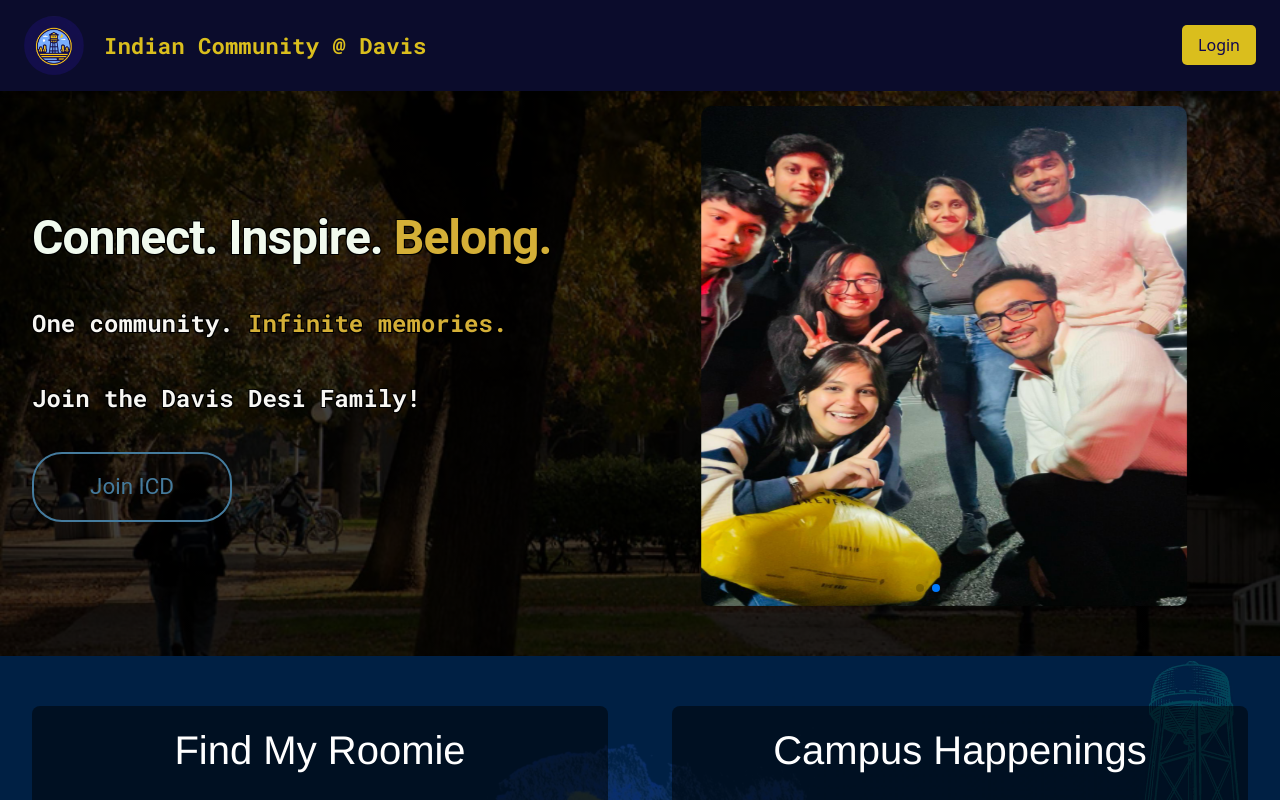
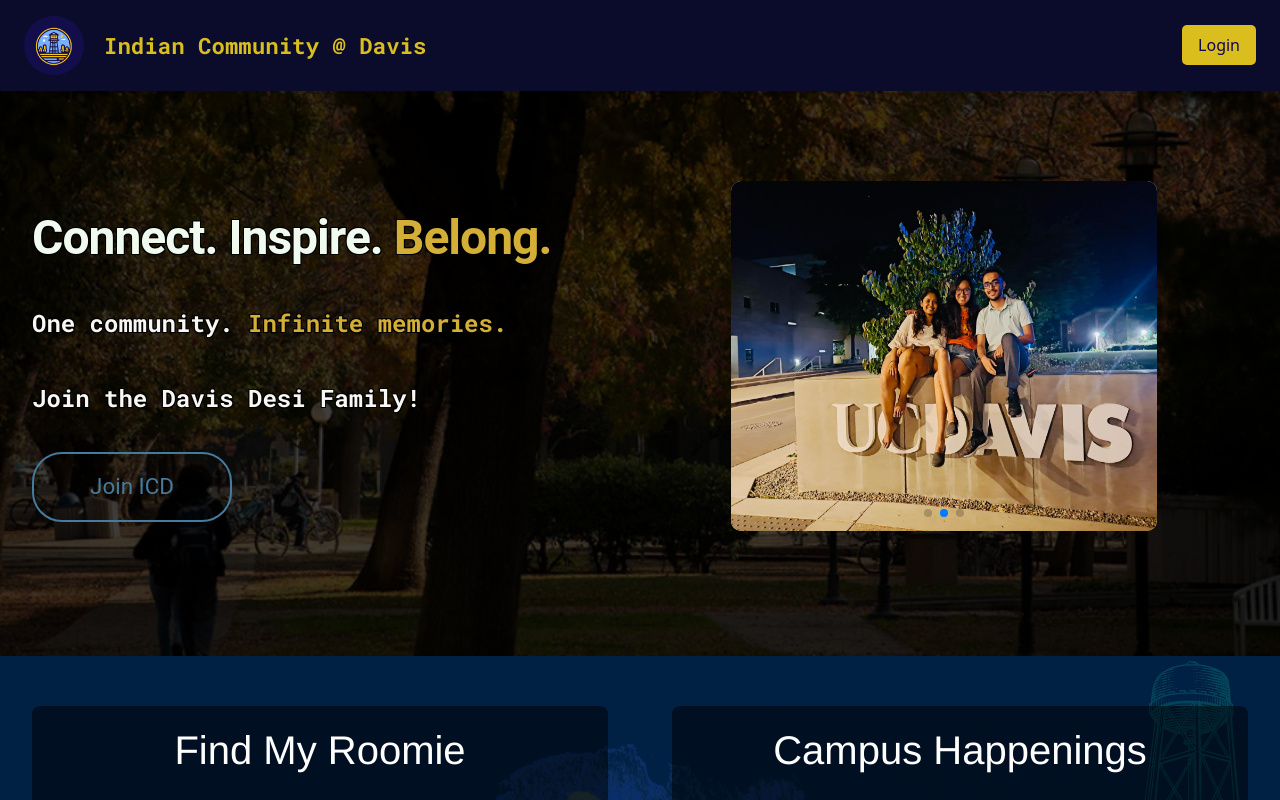
Before and after one commit to KaushalNaresh/Indian_Davis_Community, a React (Create React App) app in the folder frontend/: page / in a window 1280 px wide. Shown: the top 800 px of the page. Built offline with nearby package versions, Linux system fonts and the light colour scheme; no server answers.

Commit message:
Carousel changed from cubic to fading

```diff
--- a/frontend/src/Carousel.css
+++ b/frontend/src/Carousel.css
@@ -2,11 +2,11 @@
   position: relative;
   overflow: hidden;
   width: 50%; /* Adjust the width as needed */
-  height: 500px;
+  height: 350px;
 }
 
 .banner-swiper{
-  width: 80%;
+  width: 70%;
   height: 100%;
 }
 
--- a/frontend/src/Carousel.js
+++ b/frontend/src/Carousel.js
@@ -5,11 +5,11 @@
 
 // Import Swiper styles
 import 'swiper/css';
-import 'swiper/css/effect-cube';
+import 'swiper/css/effect-fade';
 import 'swiper/css/pagination';
 import 'swiper/css/autoplay';
 
-import { EffectCube, Pagination, Autoplay } from 'swiper/modules';
+import { Pagination, Autoplay, EffectFade } from 'swiper/modules';
 
 const Carousel = ({ slides, autoSlideInterval = 3000 }) => {
 
@@ -17,18 +17,13 @@
     <>
       <div className='carousel-wrapper'>
         <Swiper
-          modules={[EffectCube, Pagination, Autoplay]}
-          effect={'cube'}
+          modules={[EffectFade, Pagination, Autoplay]}
+          effect={'fade'}
           grabCursor={true}
-          cubeEffect={{
-            shadow: true,
-            slideShadows: true,
-            shadowOffset: 20,
-            shadowScale: 0.94,
-          }}
+          speed={3000}
           pagination={true}
           autoplay={{
-            delay: 2000,
+            delay: 500,
             disableOnInteraction: false,
           }}
           loop={true}
--- a/frontend/src/HeroSection.js
+++ b/frontend/src/HeroSection.js
@@ -11,7 +11,7 @@
 import FriendsImg3 from './images/FriendsImg3.jpg';
 import FriendsImg4 from './images/FriendsImg4.jpg';
 
-const images = [FriendsImg1, FriendsImg2, FriendsImg3, FriendsImg4];
+const images = [FriendsImg1, FriendsImg3, FriendsImg4];
 
 function HeroSection({ showSignUp, setShowSignUp, showLogIn, setShowLogIn }) {
   const { isLoggedIn, user } = useContext(AuthContext);
```
